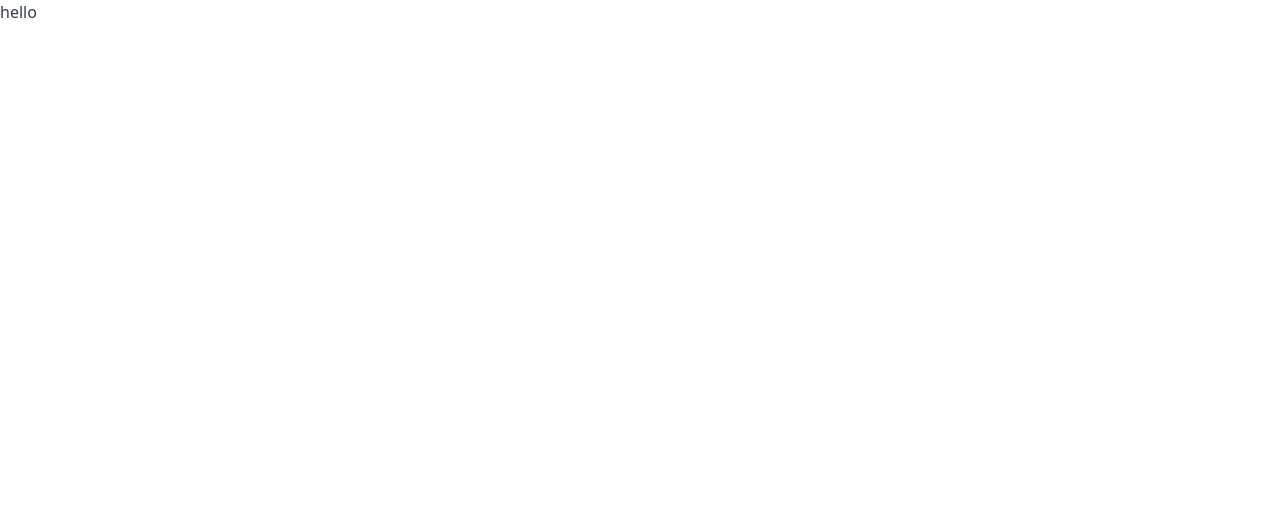
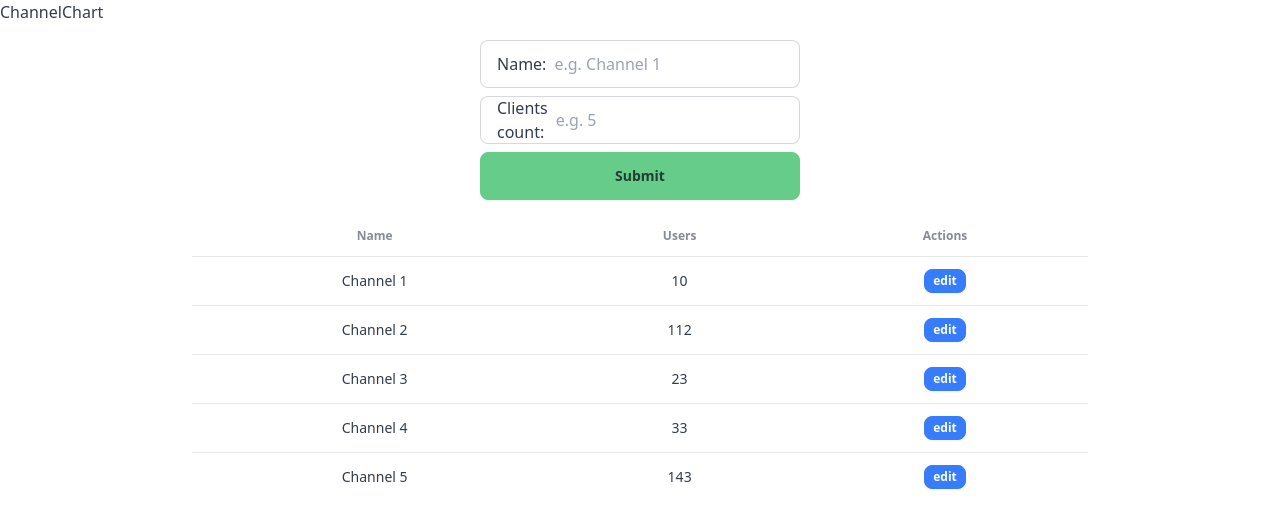
Before and after one commit to kmk00/adsfox-recruitment, a React (Vite) app in the folder frontend/: page / in a window 1280 px wide. Shown: the top 528 px of the page. Built offline with nearby package versions, Linux system fonts and the light colour scheme.

Commit message:
Create Add Channel and list channels ui

```diff
--- a/frontend/package.json
+++ b/frontend/package.json
@@ -12,7 +12,8 @@
   },
   "dependencies": {
     "react": "^18.3.1",
-    "react-dom": "^18.3.1"
+    "react-dom": "^18.3.1",
+    "react-hook-form": "^7.54.0"
   },
   "devDependencies": {
     "@eslint/js": "^9.15.0",
--- a/frontend/src/App.tsx
+++ b/frontend/src/App.tsx
@@ -1,5 +1,11 @@
+import ChannelsSection from "./components/ChannelsSection";
+
 function App() {
-  return <div>hello</div>;
+  return (
+    <div>
+      <ChannelsSection />
+    </div>
+  );
 }
 
 export default App;
--- /dev/null
+++ b/frontend/src/components/AddChanelForm.tsx
@@ -0,0 +1,58 @@
+import { useForm, SubmitHandler } from "react-hook-form";
+
+interface Props {}
+
+const AddChanelForm = ({}: Props) => {
+  const {
+    register,
+    handleSubmit,
+    formState: { errors },
+  } = useForm<Channel>();
+
+  const onSubmit: SubmitHandler<Channel> = (data) => {
+    console.log(data);
+  };
+
+  return (
+    <form
+      onSubmit={handleSubmit(onSubmit)}
+      className="flex flex-col gap-2 my-4 max-w-80 mx-auto"
+    >
+      <label className="input input-bordered flex items-center gap-2">
+        Name:
+        <input
+          {...register("name", { required: true, maxLength: 30 })}
+          name="name"
+          type="text"
+          className="grow"
+          placeholder="e.g. Channel 1"
+        />
+      </label>
+      {errors.name && (
+        <span className="text-sm text-error">Name field is required</span>
+      )}
+      <label className="input input-bordered flex items-center gap-2">
+        Clients count:
+        <input
+          {...register("clientsCount", {
+            required: true,
+            valueAsNumber: true,
+            min: 0,
+          })}
+          type="number"
+          name="clientsCount"
+          className="grow"
+          placeholder="e.g. 5"
+        />
+      </label>
+      {errors.clientsCount && (
+        <span className="text-error text-sm">
+          Clients count field is required and must be greater or equal 0
+        </span>
+      )}
+      <input type="submit" className="btn btn-primary"></input>
+    </form>
+  );
+};
+
+export default AddChanelForm;
--- /dev/null
+++ b/frontend/src/components/ChannelsChart.tsx
@@ -0,0 +1,5 @@
+const ChannelsChart = () => {
+  return <div>ChannelChart</div>;
+};
+
+export default ChannelsChart;
--- /dev/null
+++ b/frontend/src/components/ChannelsList.tsx
@@ -0,0 +1,26 @@
+import SingleChannel from "./SingleChannel";
+
+interface Props {
+  channelsData: ChannelInfo[];
+}
+
+const ChannelsList = ({ channelsData }: Props) => {
+  return (
+    <table className="table text-center max-w-4xl mx-auto">
+      <thead>
+        <tr>
+          <th>Name</th>
+          <th>Users</th>
+          <th>Actions</th>
+        </tr>
+      </thead>
+      <tbody>
+        {channelsData.map((channel) => (
+          <SingleChannel key={channel.id} {...channel} />
+        ))}
+      </tbody>
+    </table>
+  );
+};
+
+export default ChannelsList;
--- /dev/null
+++ b/frontend/src/components/ChannelsSection.tsx
@@ -0,0 +1,54 @@
+import { useState } from "react";
+import AddChanelForm from "./AddChanelForm";
+import ChannelsChart from "./ChannelsChart";
+import ChannelsList from "./ChannelsList";
+
+const ChannelsSection = () => {
+  const [channels] = useState<ChannelInfo[]>([
+    {
+      id: 1,
+      name: "Channel 1",
+      clientsCount: 10,
+      createdAt: "2023-01-01",
+      updatedAt: "2023-01-01",
+    },
+    {
+      id: 2,
+      name: "Channel 2",
+      clientsCount: 112,
+      createdAt: "2023-01-01",
+      updatedAt: "2023-01-01",
+    },
+    {
+      id: 3,
+      name: "Channel 3",
+      clientsCount: 23,
+      createdAt: "2023-01-01",
+      updatedAt: "2023-01-01",
+    },
+    {
+      id: 4,
+      name: "Channel 4",
+      clientsCount: 33,
+      createdAt: "2023-01-01",
+      updatedAt: "2023-01-01",
+    },
+    {
+      id: 5,
+      name: "Channel 5",
+      clientsCount: 143,
+      createdAt: "2023-01-01",
+      updatedAt: "2023-01-01",
+    },
+  ]);
+
+  return (
+    <div>
+      <ChannelsChart />
+      <AddChanelForm />
+      <ChannelsList channelsData={channels} />
+    </div>
+  );
+};
+
+export default ChannelsSection;
--- /dev/null
+++ b/frontend/src/components/SingleChannel.tsx
@@ -0,0 +1,87 @@
+import { useState } from "react";
+import { useForm } from "react-hook-form";
+
+const SingleChannel = ({ name, clientsCount, id }: ChannelInfo) => {
+  const [isEditing, setIsEditing] = useState(false);
+
+  const {
+    register,
+    formState: { errors },
+  } = useForm<Channel>();
+
+  const saveEditedChannel = () => {
+    setIsEditing(false);
+  };
+
+  const deleteChannel = () => {
+    setIsEditing(false);
+  };
+
+  if (isEditing) {
+    return (
+      <tr>
+        <td>
+          <input
+            type="text"
+            defaultValue={name}
+            {...register("name", { required: true, maxLength: 30 })}
+            className="input text-center input-bordered w-full max-w-xs"
+          />
+          {errors.name && (
+            <span className="text-sm text-error">Name field is required</span>
+          )}
+        </td>
+        <td>
+          <input
+            type="number"
+            defaultValue={clientsCount}
+            {...register("clientsCount", {
+              required: true,
+              valueAsNumber: true,
+              min: 0,
+            })}
+            className="input text-center input-bordered w-full max-w-xs"
+          />
+          {errors.clientsCount && (
+            <span className="text-error text-sm">
+              Clients count field is required and must be greater or equal 0
+            </span>
+          )}
+        </td>
+        <td>
+          <div className="flex gap-2 justify-center items-center">
+            <button
+              onClick={saveEditedChannel}
+              className="btn btn-xs btn-success text-white"
+            >
+              save
+            </button>
+            <button
+              onClick={deleteChannel}
+              className="btn btn-xs btn-error text-white"
+            >
+              delete
+            </button>
+          </div>
+        </td>
+      </tr>
+    );
+  }
+
+  return (
+    <tr>
+      <td>{name}</td>
+      <td>{clientsCount}</td>
+      <td>
+        <button
+          onClick={() => setIsEditing(true)}
+          className="btn btn-xs btn-secondary"
+        >
+          edit
+        </button>
+      </td>
+    </tr>
+  );
+};
+
+export default SingleChannel;
```
Also changed, not shown: frontend/src/types.d.ts (added, +10 -0 lines), 1 other file (tests, documents, lock files or other folders).
